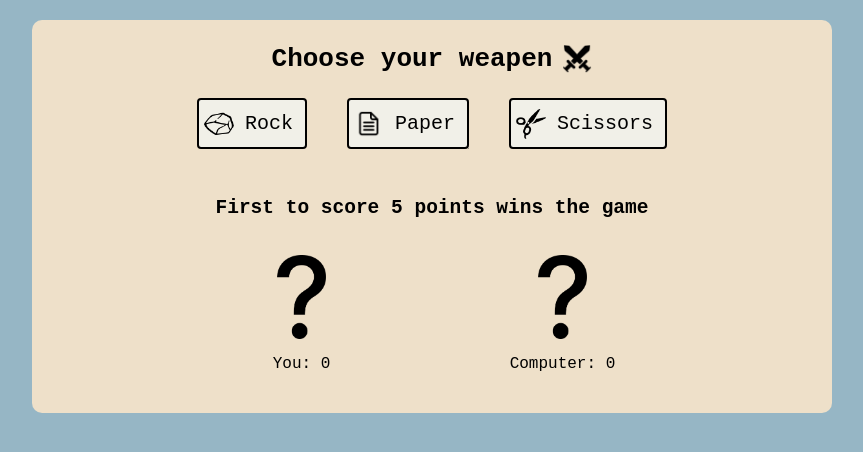
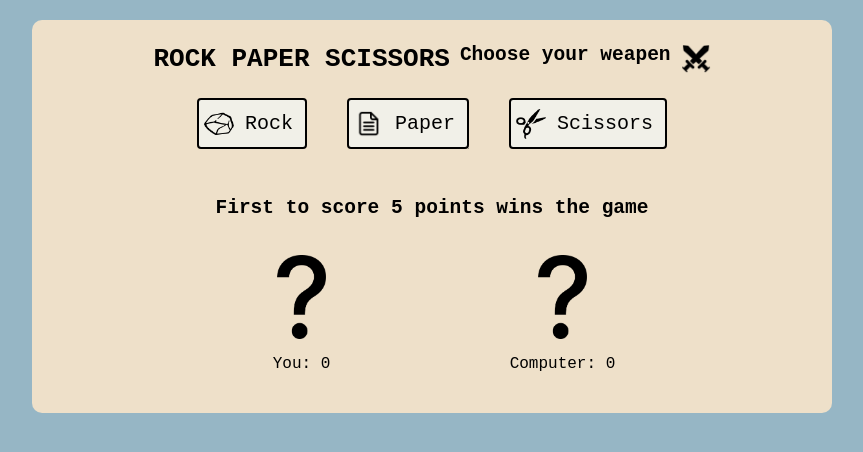
Before and after one commit to adnan-jahbli/rock-paper-scissors, a plain HTML site: page index.html in a window 1280 px wide. Shown: the whole page, without its empty margins (208-1071 px from the left). Drawn offline with Linux system fonts and the light colour scheme.

Commit message:
adding the page title

```diff
--- a/index.html
+++ b/index.html
@@ -12,9 +12,8 @@
     <body>
         <div class="container">
             <div class="header">
-                <h1>Choose your weapen</h1>
-                <!-- Add a background img to this element
-            with a sword icon -->
+                <h1 class="title">ROCK PAPER SCISSORS</h1>
+                <h2 class="statement">Choose your weapen</h2>
                 <img class="swords" src="./images/swords.png" alt="swords">
             </div>
             <ul class="user_choice">
```
